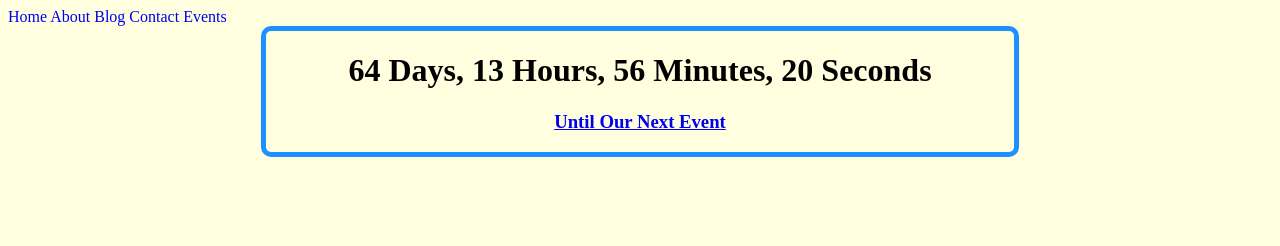
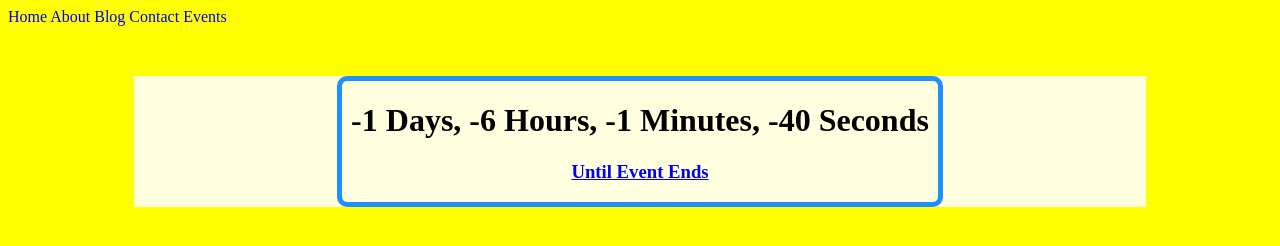
Before and after one commit to Foothills-Robotics-6888/Foothills-Robotics-6888.github.io, a plain HTML site: page src/index.html in a window 1280 px wide. Drawn offline with Linux system fonts and the light colour scheme.

Commit message:
Changed counter

```diff
--- a/src/Elements/Counter.js
+++ b/src/Elements/Counter.js
@@ -29,7 +29,7 @@ class Counter extends HTMLElement {
 
         this.innerHTML = `<div class="mainPoint">
         <h1 id="countdown">&nbsp;</h1>
-        <h3> <a id="label" href="pages/events.html"></a> </h3>
+        <h3> <a id="label" href="events.html"></a> </h3>
         </div>`
 
         setInterval(() => {
@@ -58,4 +58,4 @@ class Counter extends HTMLElement {
 
 }
 
-customElements.define('test-counter', Counter);
+customElements.define('event-counter', Counter);
--- a/src/about.html
+++ b/src/about.html
@@ -2,12 +2,12 @@
 
 <head>
     <title>About</title>
-    <link rel="stylesheet" href="src/styles.css">
+    <link rel="stylesheet" href="styles.css">
 </head>
 
 <body>
     <header is="web-header"></header>
-    <script src="../Elements/Header.js"></script>
+    <script src="Elements/Header.js"></script>
 
     <main>
 
--- a/src/index.html
+++ b/src/index.html
@@ -9,8 +9,13 @@
 
     <main>
 
-        <test-counter start="January 7, 2026 12:00:00", end="January 7, 2026 14:00:00"></test-counter>
+        <div class="content">
+
+        <event-counter start="November 3, 2025 17:02:00", end="November 3, 2025 17:03:00"></event-counter>
         <script src="Elements/Counter.js"></script>
 
+        </div>
+
     </main>
+
 </body>
--- a/src/styles.css
+++ b/src/styles.css
@@ -46,5 +46,15 @@ header {
 }
 
 body {
-  background-color: lightyellow;
+  background-color: yellow;
+
+  .content {
+    background-color: lightyellow;
+    justify-self: center;
+
+    margin-top: 50px;
+
+    width: 80%;
+    height: 100c;
+  }
 }
```
